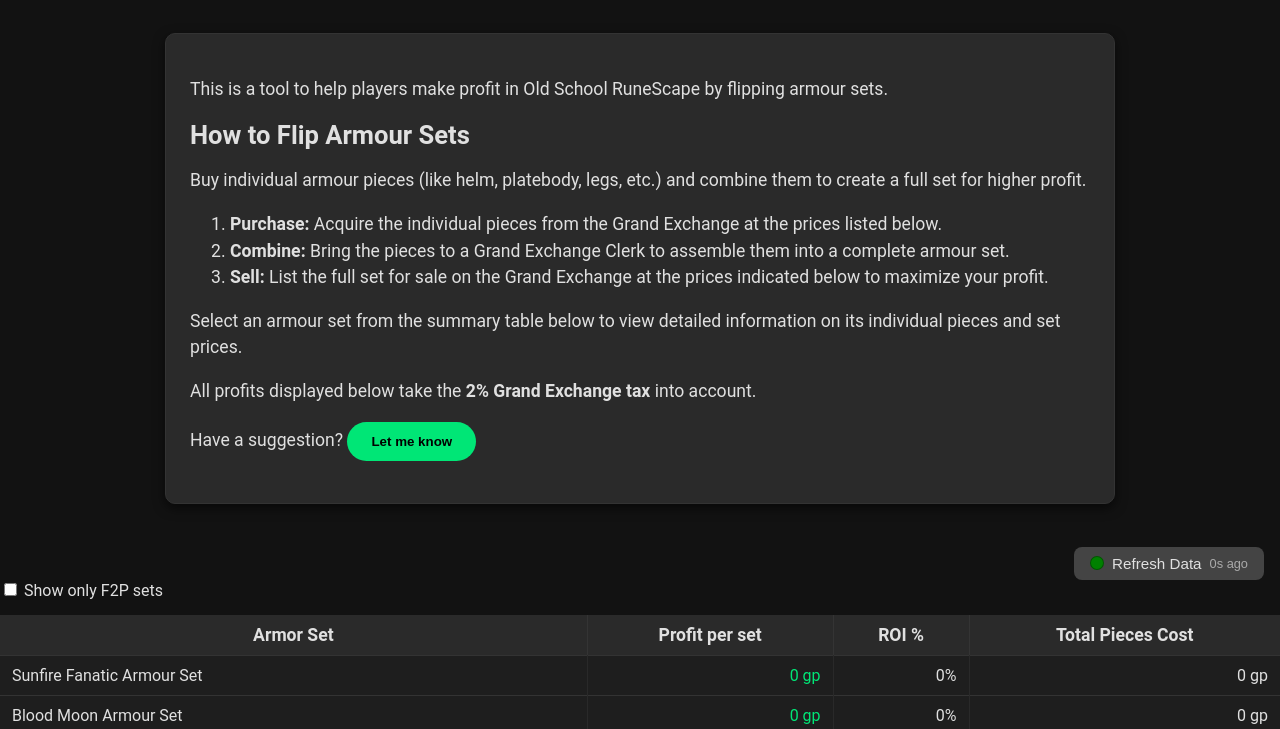
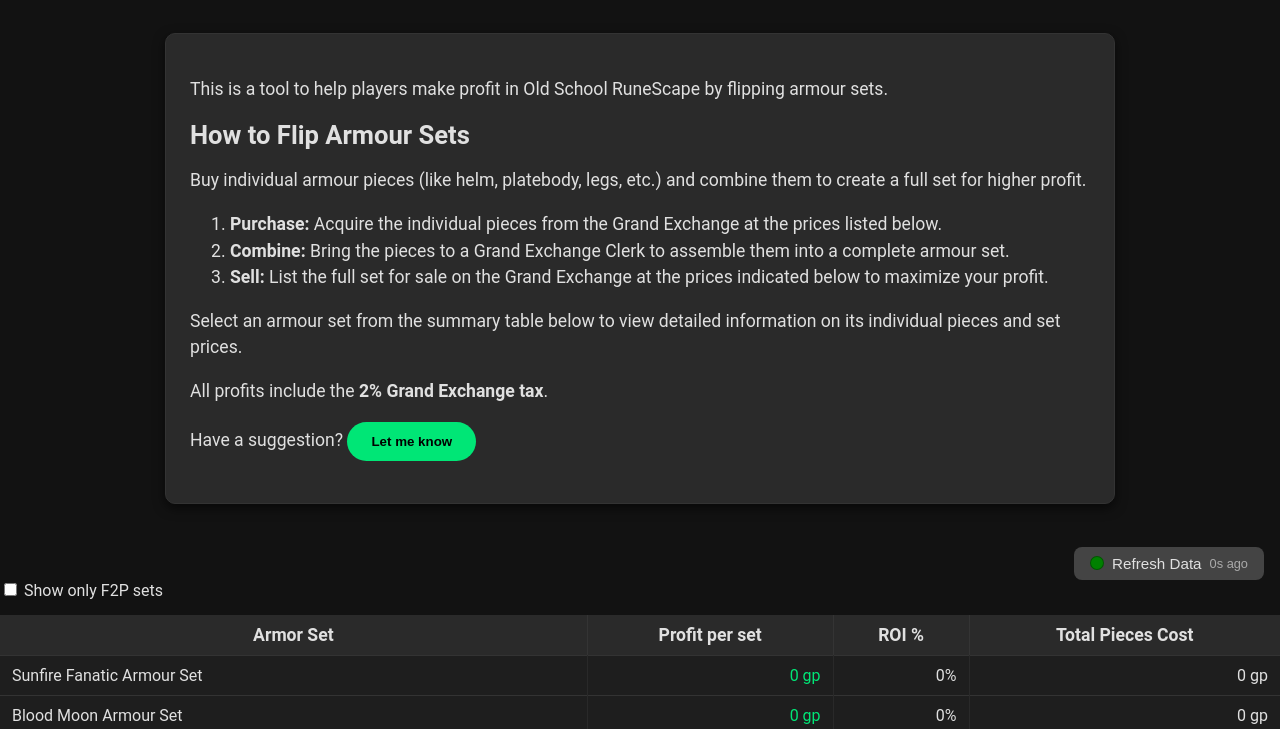
Before and after one commit to norxdev/testaf, a plain HTML site: page index.html in a window 1280 px wide. Shown: the part 71-800 px from the top of the page. Drawn offline with Linux system fonts and the light colour scheme; no server answers.

Commit message:
Update index.html

```diff
--- a/index.html
+++ b/index.html
@@ -105,7 +105,7 @@
         <li><strong>Sell:</strong> List the full set for sale on the Grand Exchange at the prices indicated below to maximize your profit.</li>
       </ol>
       <p>Select an armour set from the summary table below to view detailed information on its individual pieces and set prices.</p>
-      <p>All profits displayed below take the <strong>2% Grand Exchange tax</strong> into account.</p>
+      <p>All profits include the <strong>2% Grand Exchange tax</strong>.</p>
 
       <!-- In-Article Ad
       <ins class="adsbygoogle"
```
